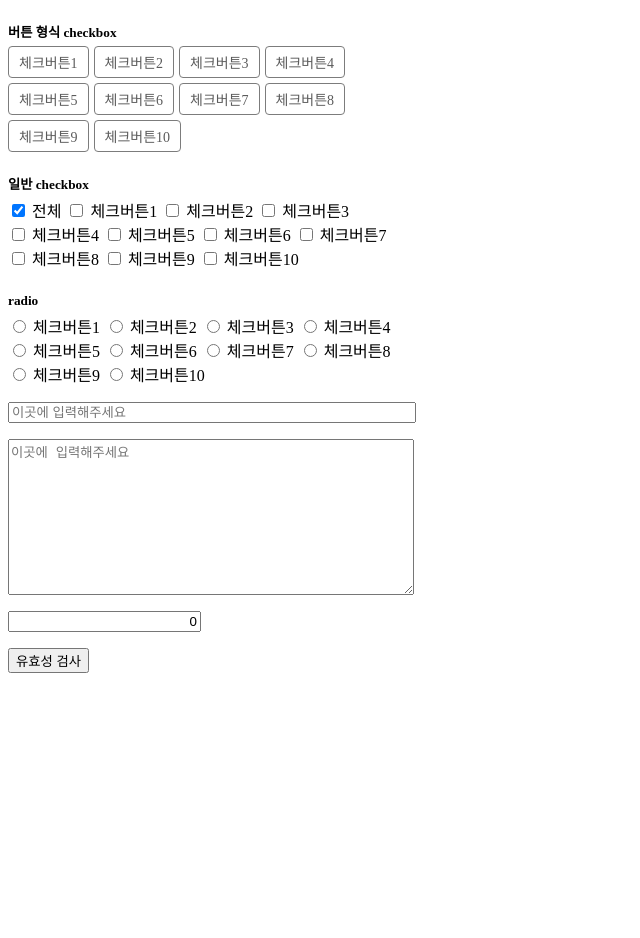
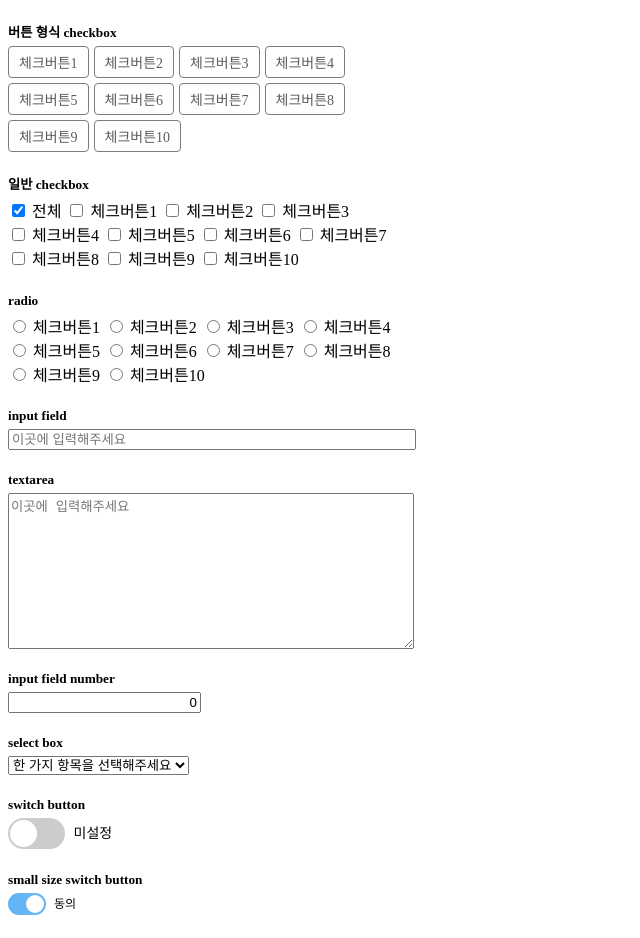
Before and after one commit to dream-insight/frontEnd, a Vue app: page /form in a window 1280 px wide. Shown: the top 938 px of the page, without its empty margins (0-640 px from the left). Before the commit the page ends 800 px from the top, so only its background shows below. Built offline with nearby package versions, Linux system fonts and the light colour scheme.

Commit message:
form validate 완료

```diff
--- a/src/components/form/numberFormat.vue
+++ b/src/components/form/numberFormat.vue
@@ -169,7 +169,7 @@
 
       if (!isNaN(value)) {
         this.valueText.value = this.format(value)
-        this.$emit('input', parseInt(value))
+        this.$emit('input', parseInt(value, 10))
       }
     },
     format(v) {
@@ -177,7 +177,7 @@
         let minus = parseFloat(v) >= 0 ? false : true
         let find = /(\d+)(\d{3})/
         let spNum = v.toString().split('.')
-        let num = parseInt(spNum[0].replace(/[^0-9]/g, '')).toString()
+        let num = parseInt(spNum[0].replace(/[^0-9]/g, ''), 10).toString()
 
         while (find.test(num)) {
           num = num.replace(find, '$1' + ',' + '$2')
--- a/src/components/form/selectBox.vue
+++ b/src/components/form/selectBox.vue
@@ -1,22 +1,31 @@
 <template>
-    <div :class="['select-box', 'ml-1', {error: !isValidate}, {block: block}]"
-        :style="{width: styleWidth}">
+  <div
+    :style="{ width: styleWidth }"
+    :class="['select-box', 'ml-1', { error: !isValidate, block: block }]">
     <select
-            ref="selectbox" :class="['form-control form-control-sm', {size: parseInt(width) > 0}]"
+      ref="selectbox"
+      :class="{ size: parseInt(width) > 0 }"
       v-on="eventListeners">
-            <option value="" :selected="value == ''" v-if="placeholder">{{placeholder}}</option>
       <option
-                :selected="value == v.value"
-                :value="v.value"
+        value=""
+        :selected="value == ''"
+        v-if="placeholder">
+        {{ placeholder }}
+      </option>
+      <option
+        :selected="value == item.value"
+        :value="item.value"
         :key="'select-' + i"
-                v-for="(v, i) in options">
-                {{v.text}}
+        v-for="(item, i) in options">
+        {{ item.text }}
       </option>
     </select>
 
-        <p :class="['description', {error: errorTransition}]" v-if="!isValidate">
-            <i class="fas fa-exclamation-circle" />
-            {{message}}
+    <p
+      :class="['description', { error: errorTransition }]"
+      v-if="!isValidate">
+      <font-awesome-icon icon="fas fa-exclamation-circle" />
+      {{ message }}
     </p>
   </div>
 </template>
@@ -27,14 +36,17 @@
   props: {
     value: [String, Number],
     options: {
-            type: [Array, Object],
+      type: Array,
       default: []
     },
     placeholder: {
       type: String,
-            default: ''
+      default: '',
     },
-        block: Boolean,               // 행 단위 넓이
+    block: {
+      type: Boolean,
+      default: false,
+    },
     validate: {
       type: Array,
       default: () => []
@@ -86,19 +98,25 @@
     styleWidth() {
       if (this.width) {
         return (this.width.indexOf('%') >= 0) ? this.width : this.width + 'px'
-            } else {
+      }
+
       return false
-            }
     },
   },
   created() {
     if (this.value !== '') {
       this.val = this.value
     } else {
-            if (this.placeholder == '') {
+      if (this.placeholder === '') {
         // placeholder가 없는 경우 옵션의 첫번째 값을 기본으로 잡아줌
         this.$emit('input', this.options[0].value)
       }
+    }
+  },
+  mounted() {
+    if (this.value === '' && this.placeholder === '') {
+      this.val = this.options[0].value
+      this.$emit('input', this.options[0].value)
     }
   },
   methods: {
@@ -118,7 +136,7 @@
       // 임의로 지정된 에러가 없는 경우
       if (this.errorMessage === '') {
         // validate check
-                if (this.validate.length > 0) {
+        if (this.validate.length) {
           for (let i = 0; i < this.validate.length; i++) {
             let result = this.validate[i].call(null, this.$refs.selectbox.value)
 
@@ -139,7 +157,7 @@
       return true
     },
     resetForm() {
-            if (this.placeholder == '') {
+      if (this.placeholder === '') {
         this.val = this.options[0].value
       } else {
         this.val = ''
@@ -151,9 +169,58 @@
 }
 </script>
 
-<style scoped>
-.select-box {display: inline-block; vertical-align: top;}
-.select-box select.size {min-width: 100% !important;}
-.select-box.block {display: block !important;}
-.select-box.error select {border: 2px solid #ff5252;}
+<style lang="scss" scoped>
+.select-box {
+  display: inline-block;
+  vertical-align: top;
+
+  select.size {
+    min-width: 100% !important;
+  }
+
+  &.block {
+    display: block !important;
+  }
+
+  &.error select {
+    border: 2px solid #ff5252;
+  }
+
+  &.error .description {
+    color: #ff5252;
+  }
+
+  .description {
+    font-size: 12px !important;
+    font-weight: normal;
+    padding: 0 !important;
+    margin-bottom: 0 !important;
+    border: 0 !important;
+    color: #ff5252;
+    text-align: left !important;
+
+    &.error {
+      animation: shaking 0.3s;
+    }
+  }
+}
+
+/* error message shaking */
+@keyframes shaking {
+  0% {
+    transform: translateX(10px);
+  }
+  25% {
+    transform: translateX(0);
+  }
+  50% {
+    transform: translateX(10px);
+  }
+  75% {
+    transform: translateX(0);
+  }
+  100% {
+    transform: translateX(10px);
+  }
+}
 </style>
--- a/src/components/form/switchButton.vue
+++ b/src/components/form/switchButton.vue
@@ -1,19 +1,21 @@
 <template>
-    <div class="switch_btn_wrap">
-        <label :class="['switch_btn', {small: small}, {error: onError}]">
+  <div class="switch-wrap">
+    <label
+      :class="['switch', { small, error: onError }]">
       <input
         type="checkbox"
         :checked="value == trueValue"
-                v-on="eventListeners">
-
+        v-on="eventListeners"
+      />
       <span></span>
-
-            {{labelText}}
+      {{ labelText }}
     </label>
 
-        <p :class="['description', {error: errorTransition}]" v-if="!isValidate">
-            <i class="fas fa-exclamation-circle" v-if="!isValidate" />
-            {{message}}
+    <p
+      :class="['description', { error: errorTransition }]"
+      v-if="!isValidate">
+      <font-awesome-icon icon="fas fa-exclamation-circle" v-if="!isValidate" />
+      {{ message }}
     </p>
   </div>
 </template>
@@ -22,18 +24,19 @@
 export default {
   name: 'switchButton',
   props: {
+    value: [String, Boolean],
     small: {
       type: Boolean,
       default: false
     },
-        value: [String, Boolean],
-        label: {                        // array index 0 => false label, index 1 => true label
-            type: [Array, Object],
+    // [0] => false label, [1] => true label
+    label: {
+      type: Array,
       default: () => ['미설정', '설정'],
     },
-        validate: {                     // form check validate Boolean: false
+    // form check validate Boolean: false
+    validate: {
       type: [Boolean, String],
-            default: false
     },
     trueValue: {
       type: [String, Boolean],
@@ -74,12 +77,13 @@
     check() {
       // validate check
       if (this.validate) {
-                if (this.value === true) {
+        if (this.value === true || this.value == this.trueValue) {
           this.resetForm()
+        } else {
+            this.message = (typeof this.validate == 'string')
+              ? this.validate
+              : `${this.label[1]}을(를) 선택해주세요.`
 
-                    return true
-                } else {
-                    this.message = (typeof this.validate == 'string') ? this.validate : `${this.label[1]}을(를) 선택해주세요.`
           this.onError = true
           this.isValidate = false
           this.errorTransition = true
@@ -100,22 +104,122 @@
 }
 </script>
 
-<style scoped>
-/* switch_btn */
-.switch_btn_wrap {display: inline-block;}
-.switch_btn {position:relative; line-height: 31px; cursor: pointer; font-size:14px; margin: 0;}
-.switch_btn input[type=checkbox] {position:absolute; top:0; left:0; opacity:0;}
-.switch_btn input[type=checkbox] + span {position:relative; display:inline-block; width:57px; height: 31px; box-sizing:border-box; border:2px solid #ccc; background:#ccc; border-radius: 25px; vertical-align: top; margin-right:5px; transition:all 0.3s;}
-.switch_btn input[type=checkbox] + span:hover {border:2px solid rgb(158, 158, 158); background:rgb(158, 158, 158);}
-.switch_btn input[type=checkbox] + span:after {position:absolute; top:0; left:0; width:27px; height:27px; background:#fff; border-radius:100%; content:''; transition:all 0.3s;}
-.switch_btn input[type=checkbox]:checked + span { border:2px solid #64B5F6; background:#64B5F6; }
-.switch_btn input[type=checkbox]:checked + span:hover { border:2px solid #4490cf; background:#4490cf; }
-.switch_btn input[type=checkbox]:checked + span:after {left:26px;}
+<style lang="scss" scoped>
+.switch-wrap {
+  display: inline-block;
 
-.switch_btn.small {line-height:22px; font-size:12px}
-.switch_btn.small input[type=checkbox] + span {width:38px; height:22px; border-radius: 11px; margin-right:5px;}
-.switch_btn.small input[type=checkbox] + span:after {width:18px; height:18px;}
-.switch_btn.small input[type=checkbox]:checked + span:after {left:16px;}
+  .switch {
+    position: relative;
+    line-height: 31px;
+    cursor: pointer;
+    font-size: 14px;
+    margin: 0;
 
-.error {color: #f81823;}
+    input[type=checkbox] {
+      position: absolute;
+      top: 0;
+      left: 0;
+      opacity: 0;
+    }
+
+    input[type=checkbox] + span {
+      position: relative;
+      display: inline-block;
+      width: 57px;
+      height: 31px;
+      box-sizing: border-box;
+      border: 2px solid #ccc;
+      background: #ccc;
+      border-radius: 25px;
+      vertical-align: top;
+      margin-right: 5px;
+      transition: all 0.3s;
+    }
+
+    input[type=checkbox] + span:hover {
+      border: 2px solid rgb(158, 158, 158);
+      background: rgb(158, 158, 158);
+    }
+
+    input[type=checkbox] + span:after {
+      position: absolute;
+      top: 0;
+      left: 0;
+      width: 27px;
+      height: 27px;
+      background: #fff;
+      border-radius: 100%;
+      content: '';
+      transition: all 0.3s;
+    }
+
+    input[type=checkbox]:checked + span {
+      border: 2px solid #64B5F6;
+      background: #64B5F6;
+    }
+
+    input[type=checkbox]:checked + span:hover {
+      border: 2px solid #4490cf;
+      background: #4490cf;
+    }
+
+    input[type=checkbox]:checked + span:after {
+      left: 26px;
+    }
+
+    &.small {
+      line-height: 22px;
+      font-size: 12px
+    }
+
+    &.small input[type=checkbox] + span {
+      width: 38px;
+      height: 22px;
+      border-radius: 11px;
+      margin-right: 5px;
+    }
+
+    &.small input[type=checkbox] + span:after {
+      width: 18px;
+      height: 18px;
+    }
+
+    &.small input[type=checkbox]:checked + span:after {
+      left: 16px;
+    }
+  }
+
+  .description {
+    font-size: 12px !important;
+    font-weight: normal;
+    padding: 0 !important;
+    margin-bottom: 0 !important;
+    border: 0 !important;
+    color: #ff5252;
+    text-align: left !important;
+
+    &.error {
+      animation: shaking 0.3s;
+    }
+  }
+}
+
+/* error message shaking */
+@keyframes shaking {
+  0% {
+    transform: translateX(10px);
+  }
+  25% {
+    transform: translateX(0);
+  }
+  50% {
+    transform: translateX(10px);
+  }
+  75% {
+    transform: translateX(0);
+  }
+  100% {
+    transform: translateX(10px);
+  }
+}
 </style>
--- a/src/components/form/validateForm.vue
+++ b/src/components/form/validateForm.vue
@@ -51,9 +51,10 @@
       }
     },
     componentCheck(el, flag) {
-      const vueDom = [
-        'inputField', 'numberFormat', 'selectBox', 'switchButton', 'checkButton',
-        'orgSelect', 'datePicker', 'findPostCode', 'attachFile'
+      const checkList = [
+        'inputField', 'numberFormat',
+        'selectBox', 'switchButton',
+        'checkButton', 'validateWrap'
       ]
 
       // 컴포넌트인지 체크 후 필요한 처리를 한다.
@@ -61,7 +62,7 @@
         let tag = el.$vnode.tag.split('-')
         let tagName = tag[tag.length - 1]
 
-        if (vueDom.indexOf(tagName) > -1) {
+        if (checkList.indexOf(tagName) > -1) {
           if (flag == 'reset') {
             el.resetForm()
           } else {
--- a/src/views/form.vue
+++ b/src/views/form.vue
@@ -32,6 +32,7 @@
           />
         </p>
         <p>
+          <h5>input field</h5>
           <input-field
             block
             placeholder="이곳에 입력해주세요"
@@ -40,6 +41,7 @@
           />
         </p>
         <p>
+          <h5>textarea</h5>
           <input-field
             block
             multiline
@@ -50,13 +52,42 @@
           />
         </p>
         <p>
+          <h5>input field number</h5>
           <number-format
             :validate="rules.input"
             v-model="number"
           />
         </p>
-        <!-- <p><select-box /></p>
-        <p><switch-button /></p> -->
+        <p>
+          <h5>select box</h5>
+          <select-box
+            placeholder="한 가지 항목을 선택해주세요"
+            :validate="rules.select"
+            :options="opt.select"
+            v-model="select"
+          />
+        </p>
+        <p>
+          <h5>switch button</h5>
+          <switch-button validate="설정으로 바꿔주세요." v-model="bool" />
+        </p>
+        <p>
+          <h5>small size switch button</h5>
+          <switch-button
+            small
+            validate
+            true-value="T"
+            false-value="F"
+            :label="label"
+            v-model="boolValue"
+          />
+        </p>
+        <p>
+          <h5>validate wrapping</h5>
+          <validate-wrap :validate="rules.file" :check-value="files">
+            <input type="file" @change="fileSelected" />
+          </validate-wrap>
+        </p>
       </validate-form>
 
       <p>
@@ -78,25 +109,39 @@
       area: '',
       number: 0,
       select: '',
-      switch: false,
+      bool: false,
+      boolValue: 'T',
+      label: ['동의 안함', '동의'],
+      files: [],
 
       opt: {
         checkbox: [],
+        select: [],
       },
 
       rules: {
         checkbox: [v => !(v.length == 0) || '항목을 하나 이상 선택해주세요.'],
         radio: [v => !!v || '항목을 하나 선택해주세요.'],
-        input: [v => !!v || '필수 입력 항목입니다.']
+        input: [v => !!v || '필수 입력 항목입니다.'],
+        select: [v => !!v || '필수 선택 항목입니다.'],
+        file: [v => !!v.legth || '파일을 선택해주세요.'],
       }
     }
   },
   created() {
     for (let value = 1; value <= 10; value++) {
       this.opt.checkbox.push({ text: `체크버튼${value}`, value })
+      this.opt.select.push({ text: `선택 - ${value}`, value })
     }
   },
   methods: {
+    fileSelected(evt) {
+      if (evt.target.files.length) {
+        this.files = evt.target.files
+      } else {
+        this.files = []
+      }
+    },
     validate() {
       this.$refs.form.validate()
     }
@@ -105,7 +150,10 @@
 </script>
 
 <style lang="scss" scoped>
-.wrap { width: 400px; }
+.wrap {
+  width: 400px;
+}
+
 h5 {
   margin-bottom: 5px;
 }
```
Also changed, not shown: src/components/form/validateWrap.vue (+40 -5 lines), src/README.md, src/components/form/README.md, 1 other file (tests, documents, lock files or other folders). Lines whose indentation alone changed are shown as unchanged.
